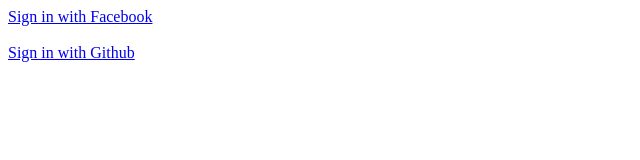
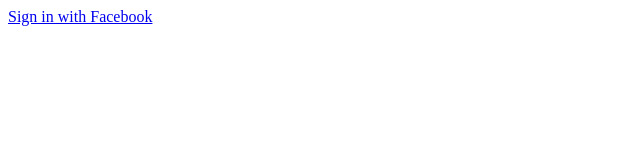
Before and after one commit to dcoughlin/auth-app, a website: page auth.html in a window 1280 px wide. Shown: the whole page, without its empty margins (0-640 px from the left). Drawn offline with Linux system fonts and the light colour scheme.

Commit message:
Facebook only

```diff
--- a/auth.html
+++ b/auth.html
@@ -4,7 +4,5 @@
   </head>
   <body>
     <a href=auth/facebook>Sign in with Facebook</a>
-    <br></br>
-    <a href=auth/github>Sign in with Github</a>
   </body>
 </html>
```
